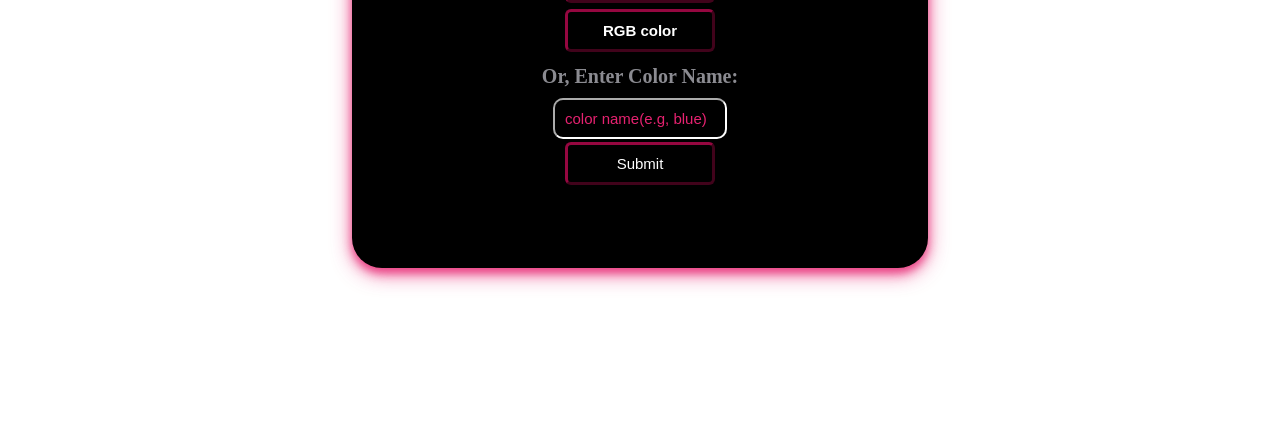
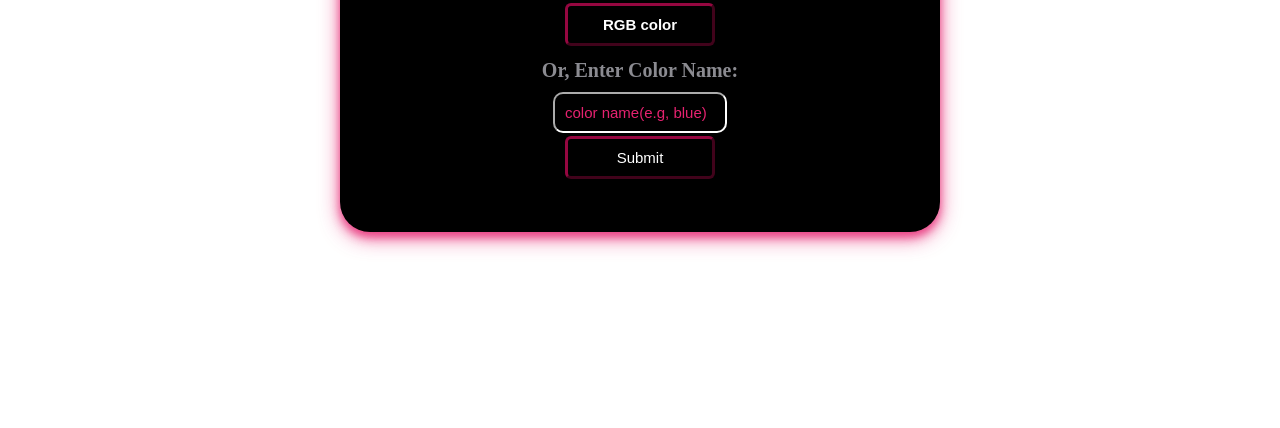
Before and after one commit to NeerajSati/ColorFlipper, a plain HTML site: page index.html in a window 1280 px wide. Shown: the part 372-800 px from the top of the page. Drawn offline with Linux system fonts and the light colour scheme.

Commit message:
Update style.css

```diff
--- a/style.css
+++ b/style.css
@@ -29,8 +29,8 @@ h2{
 .allcontent{
     display: flex;
     flex-direction: column;
-    width: 45%;
-    height: 50vh;
+    width: 600px;
+    height: 340px;
     position: fixed;
     top:50%;
     left: 50%;
```
